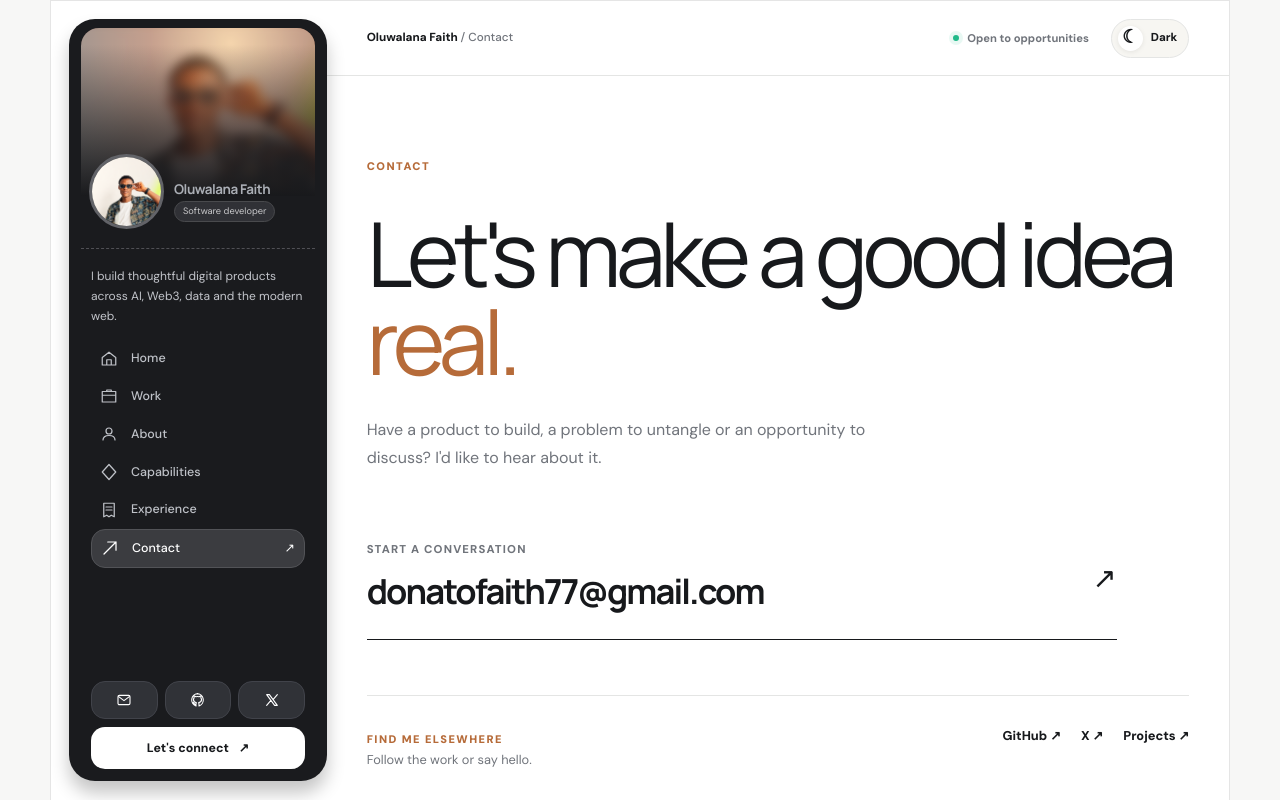
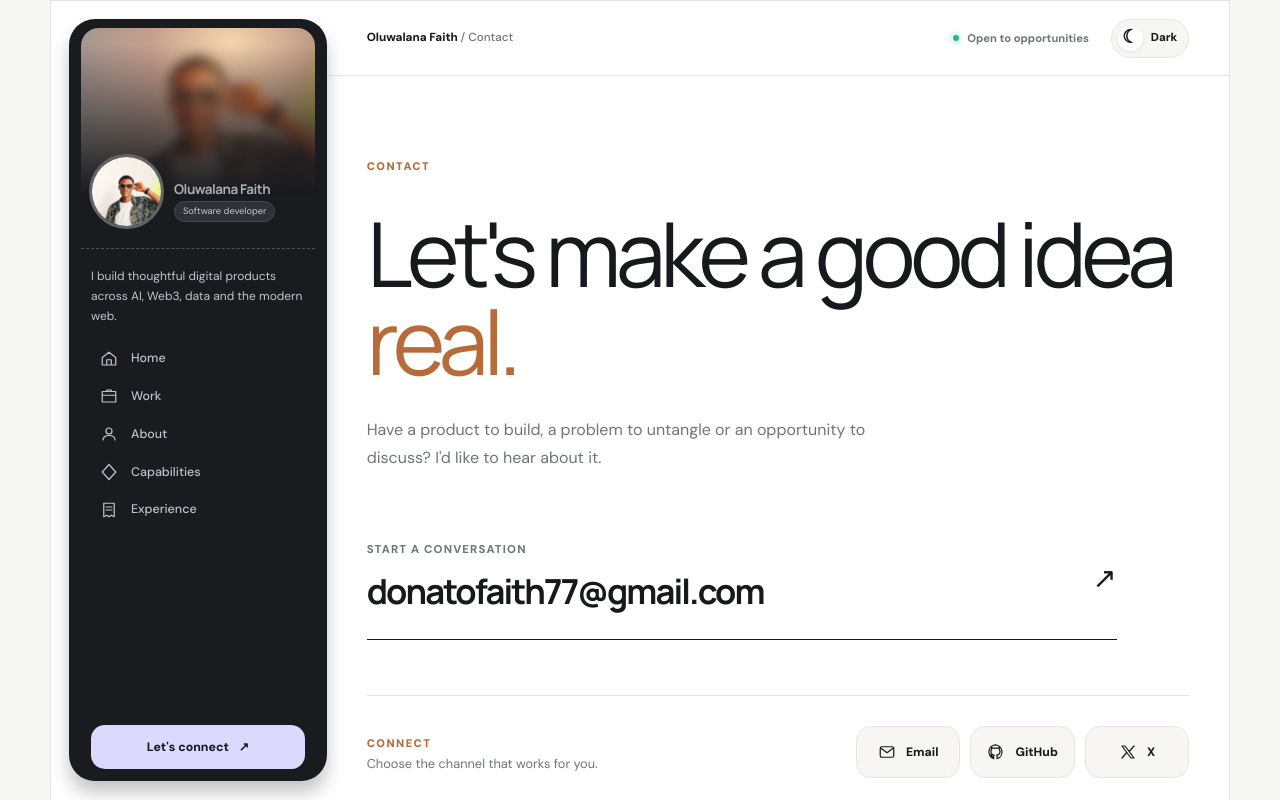
Before and after one commit to donatofaith/My-Portfolio, a Next.js app: page /contact in a window 1280 px wide. Shown: the top 800 px of the page. Built offline with nearby package versions, Linux system fonts and the light colour scheme.

Commit message:
Consolidate contact links and align sidebar actions

```diff
--- a/src/app/contact/page.tsx
+++ b/src/app/contact/page.tsx
@@ -3,6 +3,28 @@ import Link from "next/link";
 
 export const metadata: Metadata = { title: "Contact", description: "Get in touch with Oluwalana Faith about software products, collaboration and opportunities." };
 
+function ContactIcon({ type }: { type: "mail" | "github" | "x" }) {
+  if (type === "mail") return <svg viewBox="0 0 24 24" aria-hidden="true"><rect x="3" y="5" width="18" height="14" rx="2" /><path d="m4 7 8 6 8-6" /></svg>;
+  if (type === "github") return <svg viewBox="0 0 24 24" aria-hidden="true"><path d="M12 2.5a9.5 9.5 0 0 0-3 18.5v-2.5c-2.7.6-3.4-1.2-3.4-1.2-.5-1.1-1-1.4-1-1.4 1-.1 1.5.9 1.5.9.9 1.5 2.3 1.1 2.9.8.1-.7.4-1.1.7-1.4-2.2-.3-4.5-1.1-4.5-4.8 0-1.1.4-2 1-2.7-.1-.3-.5-1.3.1-2.6 0 0 .8-.3 2.6 1a9 9 0 0 1 4.7 0c1.8-1.3 2.6-1 2.6-1 .6 1.3.2 2.3.1 2.6.6.7 1 1.6 1 2.7 0 3.7-2.3 4.5-4.5 4.8.4.3.7.9.7 1.8V21a9.5 9.5 0 0 0-3-18.5Z" /></svg>;
+  return <svg viewBox="0 0 24 24" aria-hidden="true"><path d="M4 4h4.1L20 20h-4.1L4 4Zm16 0-6.4 7.3M4 20l6.4-7.3" /></svg>;
+}
+
 export default function Contact() {
-  return <main className="inner-page contact-page"><span className="eyebrow">Contact</span><div className="contact-hero"><h1>Let&apos;s make a good idea <em>real.</em></h1><p>Have a product to build, a problem to untangle or an opportunity to discuss? I&apos;d like to hear about it.</p><a className="contact-mail" href="mailto:donatofaith77@gmail.com"><span>Start a conversation</span><strong>donatofaith77@gmail.com</strong><span aria-hidden="true">↗</span></a></div><div className="contact-links"><div><span className="small-label">Find me elsewhere</span><p>Follow the work or say hello.</p></div><div><a href="https://github.com/donatofaith" target="_blank" rel="noreferrer">GitHub ↗</a><a href="https://x.com/Web3Donato" target="_blank" rel="noreferrer">X ↗</a><Link href="/work">Projects ↗</Link></div></div></main>;
+  return <main className="inner-page contact-page">
+    <span className="eyebrow">Contact</span>
+    <div className="contact-hero">
+      <h1>Let&apos;s make a good idea <em>real.</em></h1>
+      <p>Have a product to build, a problem to untangle or an opportunity to discuss? I&apos;d like to hear about it.</p>
+      <a className="contact-mail" href="mailto:donatofaith77@gmail.com"><span>Start a conversation</span><strong>donatofaith77@gmail.com</strong><span aria-hidden="true">↗</span></a>
+    </div>
+    <div className="contact-links">
+      <div><span className="small-label">Connect</span><p>Choose the channel that works for you.</p></div>
+      <div className="contact-socials">
+        <a href="mailto:donatofaith77@gmail.com" aria-label="Send email"><ContactIcon type="mail" /><span>Email</span></a>
+        <a href="https://github.com/donatofaith" target="_blank" rel="noreferrer" aria-label="GitHub"><ContactIcon type="github" /><span>GitHub</span></a>
+        <a href="https://x.com/Web3Donato" target="_blank" rel="noreferrer" aria-label="X"><ContactIcon type="x" /><span>X</span></a>
+      </div>
+    </div>
+    <div className="contact-work-link"><span>See what I&apos;ve been building.</span><Link href="/work">Explore my work <span aria-hidden="true">↗</span></Link></div>
+  </main>;
 }
--- a/src/components/Shell.tsx
+++ b/src/components/Shell.tsx
@@ -12,7 +12,6 @@ const links = [
   { href: "/about", label: "About" },
   { href: "/capabilities", label: "Capabilities" },
   { href: "/experience", label: "Experience" },
-  { href: "/contact", label: "Contact" },
 ];
 
 function NavIcon({ href }: { href: string }) {
@@ -22,15 +21,8 @@ function NavIcon({ href }: { href: string }) {
     "/about": "M12 12a4 4 0 1 0 0-8 4 4 0 0 0 0 8Zm-8 8c0-4 3-6 8-6s8 2 8 6",
     "/capabilities": "m12 2 9 10-9 10L3 12l9-10Z",
     "/experience": "M5 3h14v18l-4-2-3 2-3-2-4 2V3Zm3 5h8M8 12h8",
-    "/contact": "M4 20 20 4M9 4h11v11",
   };
   return <svg viewBox="0 0 24 24" aria-hidden="true"><path d={paths[href]} /></svg>;
-}
-
-function Icon({ type }: { type: "mail" | "github" | "x" }) {
-  if (type === "mail") return <svg viewBox="0 0 24 24" aria-hidden="true"><rect x="3" y="5" width="18" height="14" rx="2" /><path d="m4 7 8 6 8-6" /></svg>;
-  if (type === "github") return <svg viewBox="0 0 24 24" aria-hidden="true"><path d="M12 2.5a9.5 9.5 0 0 0-3 18.5v-2.5c-2.7.6-3.4-1.2-3.4-1.2-.5-1.1-1-1.4-1-1.4 1-.1 1.5.9 1.5.9.9 1.5 2.3 1.1 2.9.8.1-.7.4-1.1.7-1.4-2.2-.3-4.5-1.1-4.5-4.8 0-1.1.4-2 1-2.7-.1-.3-.5-1.3.1-2.6 0 0 .8-.3 2.6 1a9 9 0 0 1 4.7 0c1.8-1.3 2.6-1 2.6-1 .6 1.3.2 2.3.1 2.6.6.7 1 1.6 1 2.7 0 3.7-2.3 4.5-4.5 4.8.4.3.7.9.7 1.8V21a9.5 9.5 0 0 0-3-18.5Z" /></svg>;
-  return <svg viewBox="0 0 24 24" aria-hidden="true"><path d="M4 4h4.1L20 20h-4.1L4 4Zm16 0-6.4 7.3M4 20l6.4-7.3" /></svg>;
 }
 
 export default function Shell({ children }: { children: ReactNode }) {
@@ -63,11 +55,7 @@ export default function Shell({ children }: { children: ReactNode }) {
       <div className="sidebar-inner">
         <p className="sidebar-intro">I build thoughtful digital products across AI, Web3, data and the modern web.</p>
         <nav aria-label="Primary navigation">{links.map(link => <Link key={link.href} onClick={() => setMenuOpen(false)} href={link.href} className={pathname === link.href ? "current" : ""} aria-current={pathname === link.href ? "page" : undefined}><span className="nav-symbol"><NavIcon href={link.href} /></span>{link.label}<span className="nav-trail" aria-hidden="true">↗</span></Link>)}</nav>
-        <div className="sidebar-bottom"><div className="social-icons">
-          <a href="mailto:donatofaith77@gmail.com" aria-label="Send email"><Icon type="mail" /></a>
-          <a href="https://github.com/donatofaith" target="_blank" rel="noreferrer" aria-label="GitHub"><Icon type="github" /></a>
-          <a href="https://x.com/Web3Donato" target="_blank" rel="noreferrer" aria-label="X"><Icon type="x" /></a>
-        </div><Link className="sidebar-contact" href="/contact" onClick={() => setMenuOpen(false)}>Let&apos;s connect <span>↗</span></Link></div>
+        <div className="sidebar-bottom"><Link className={`sidebar-contact ${pathname === "/contact" ? "current-contact" : ""}`} href="/contact" onClick={() => setMenuOpen(false)}>Let&apos;s connect <span>↗</span></Link></div>
       </div>
     </aside>
     <div className="site-main"><header className="topbar"><span className="topbar-name">Oluwalana Faith <span> / {pathname === "/" ? "Home" : pathname.slice(1)}</span></span><div className="topbar-actions"><span className="availability"><i /> Open to opportunities</span><button className="theme-switch" type="button" aria-label={`Switch to ${theme === "light" ? "dark" : "light"} theme`} aria-pressed={theme === "dark"} onClick={toggleTheme}><span aria-hidden="true">{theme === "light" ? "☾" : "☀"}</span><span>{theme === "light" ? "Dark" : "Light"}</span></button></div></header><div className="page-content" key={pathname}>{children}</div><footer className="site-footer"><span>© {new Date().getFullYear()} Oluwalana Faith</span><span>Design with purpose. Build with clarity.</span></footer></div>
```
Also changed, not shown: src/app/globals.css.
